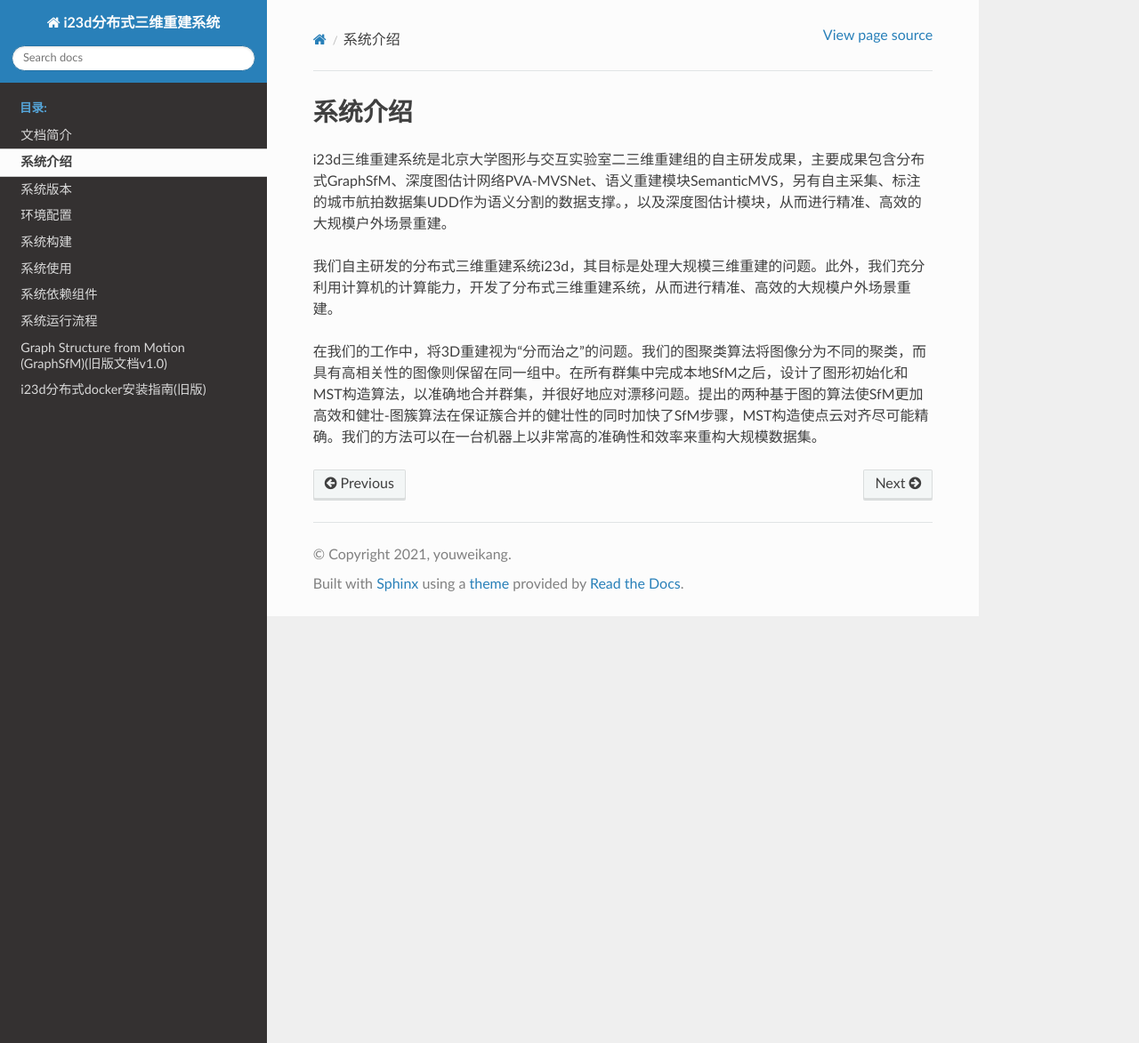
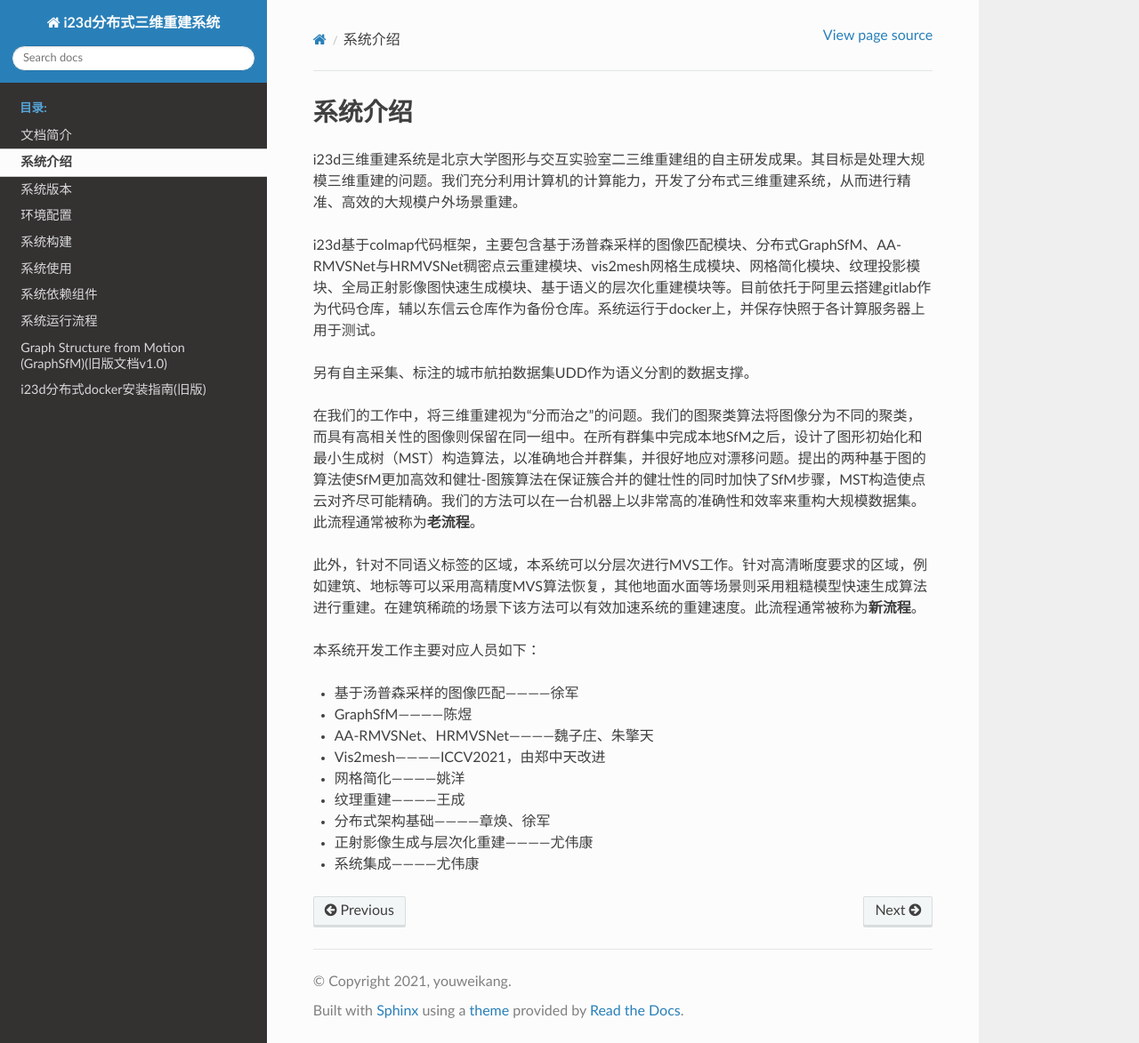
Before and after one commit to lemondante/gil_i23d_doc, a Sphinx documentation site: the page built from source/BasicIntro/intro_new.md, in a window 1280 px wide and 1173 px high. Shown: the whole window at 89% size. Built offline with Sphinx 7.4.7 and the Read the Docs theme 2.0.0, drawn with Linux system fonts in a browser that asks for light colours.

Commit message:
add intro

```diff
--- a/source/BasicIntro/intro_new.md
+++ b/source/BasicIntro/intro_new.md
@@ -1,7 +1,22 @@
 # 系统介绍
 
-i23d三维重建系统是北京大学图形与交互实验室二三维重建组的自主研发成果，主要成果包含分布式GraphSfM、深度图估计网络PVA-MVSNet、语义重建模块SemanticMVS，另有自主采集、标注的城市航拍数据集UDD作为语义分割的数据支撑。，以及深度图估计模块，从而进行精准、高效的大规模户外场景重建。
+i23d三维重建系统是北京大学图形与交互实验室二三维重建组的自主研发成果。其目标是处理大规模三维重建的问题。我们充分利用计算机的计算能力，开发了分布式三维重建系统，从而进行精准、高效的大规模户外场景重建。
 
-我们自主研发的分布式三维重建系统i23d，其目标是处理大规模三维重建的问题。此外，我们充分利用计算机的计算能力，开发了分布式三维重建系统，从而进行精准、高效的大规模户外场景重建。
+i23d基于colmap代码框架，主要包含基于汤普森采样的图像匹配模块、分布式GraphSfM、AA-RMVSNet与HRMVSNet稠密点云重建模块、vis2mesh网格生成模块、网格简化模块、纹理投影模块、全局正射影像图快速生成模块、基于语义的层次化重建模块等。目前依托于阿里云搭建gitlab作为代码仓库，辅以东信云仓库作为备份仓库。系统运行于docker上，并保存快照于各计算服务器上用于测试。
 
-在我们的工作中，将3D重建视为“分而治之”的问题。我们的图聚类算法将图像分为不同的聚类，而具有高相关性的图像则保留在同一组中。在所有群集中完成本地SfM之后，设计了图形初始化和MST构造算法，以准确地合并群集，并很好地应对漂移问题。提出的两种基于图的算法使SfM更加高效和健壮-图簇算法在保证簇合并的健壮性的同时加快了SfM步骤，MST构造使点云对齐尽可能精确。我们的方法可以在一台机器上以非常高的准确性和效率来重构大规模数据集。
+另有自主采集、标注的城市航拍数据集UDD作为语义分割的数据支撑。
+
+在我们的工作中，将三维重建视为“分而治之”的问题。我们的图聚类算法将图像分为不同的聚类，而具有高相关性的图像则保留在同一组中。在所有群集中完成本地SfM之后，设计了图形初始化和最小生成树（MST）构造算法，以准确地合并群集，并很好地应对漂移问题。提出的两种基于图的算法使SfM更加高效和健壮-图簇算法在保证簇合并的健壮性的同时加快了SfM步骤，MST构造使点云对齐尽可能精确。我们的方法可以在一台机器上以非常高的准确性和效率来重构大规模数据集。此流程通常被称为**老流程**。
+
+此外，针对不同语义标签的区域，本系统可以分层次进行MVS工作。针对高清晰度要求的区域，例如建筑、地标等可以采用高精度MVS算法恢复，其他地面水面等场景则采用粗糙模型快速生成算法进行重建。在建筑稀疏的场景下该方法可以有效加速系统的重建速度。此流程通常被称为**新流程**。
+
+本系统开发工作主要对应人员如下：
++ 基于汤普森采样的图像匹配————徐军
++ GraphSfM————陈煜
++ AA-RMVSNet、HRMVSNet————魏子庄、朱擎天
++ Vis2mesh————ICCV2021，由郑中天改进
++ 网格简化————姚洋
++ 纹理重建————王成
++ 分布式架构基础————章焕、徐军
++ 正射影像生成与层次化重建————尤伟康
++ 系统集成————尤伟康
```
Also changed, not shown: source/BasicIntro/doc_intro.md (+1 -1 lines), source/BasicIntro/versions.md (+6 -4 lines), source/_static/old.png (added).
